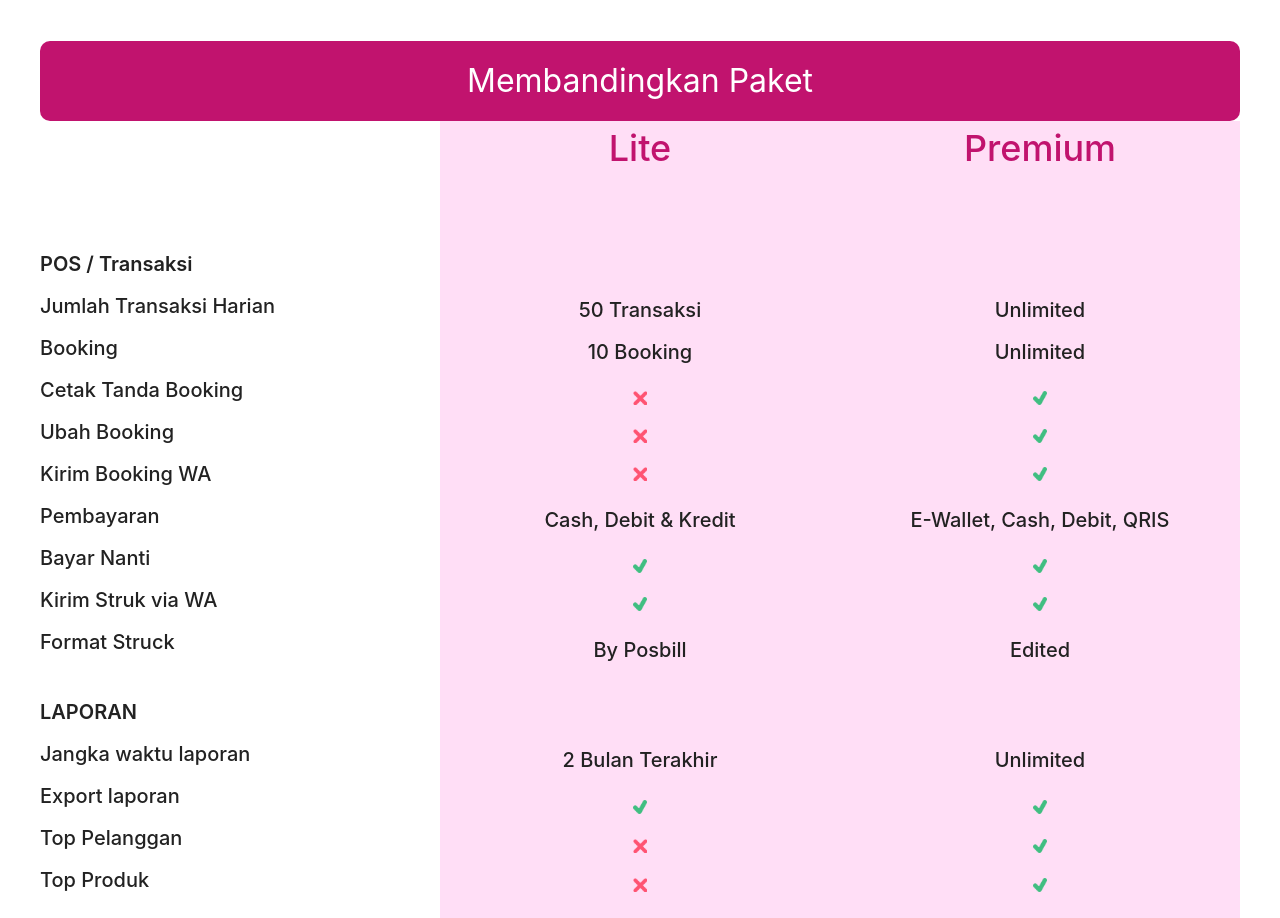
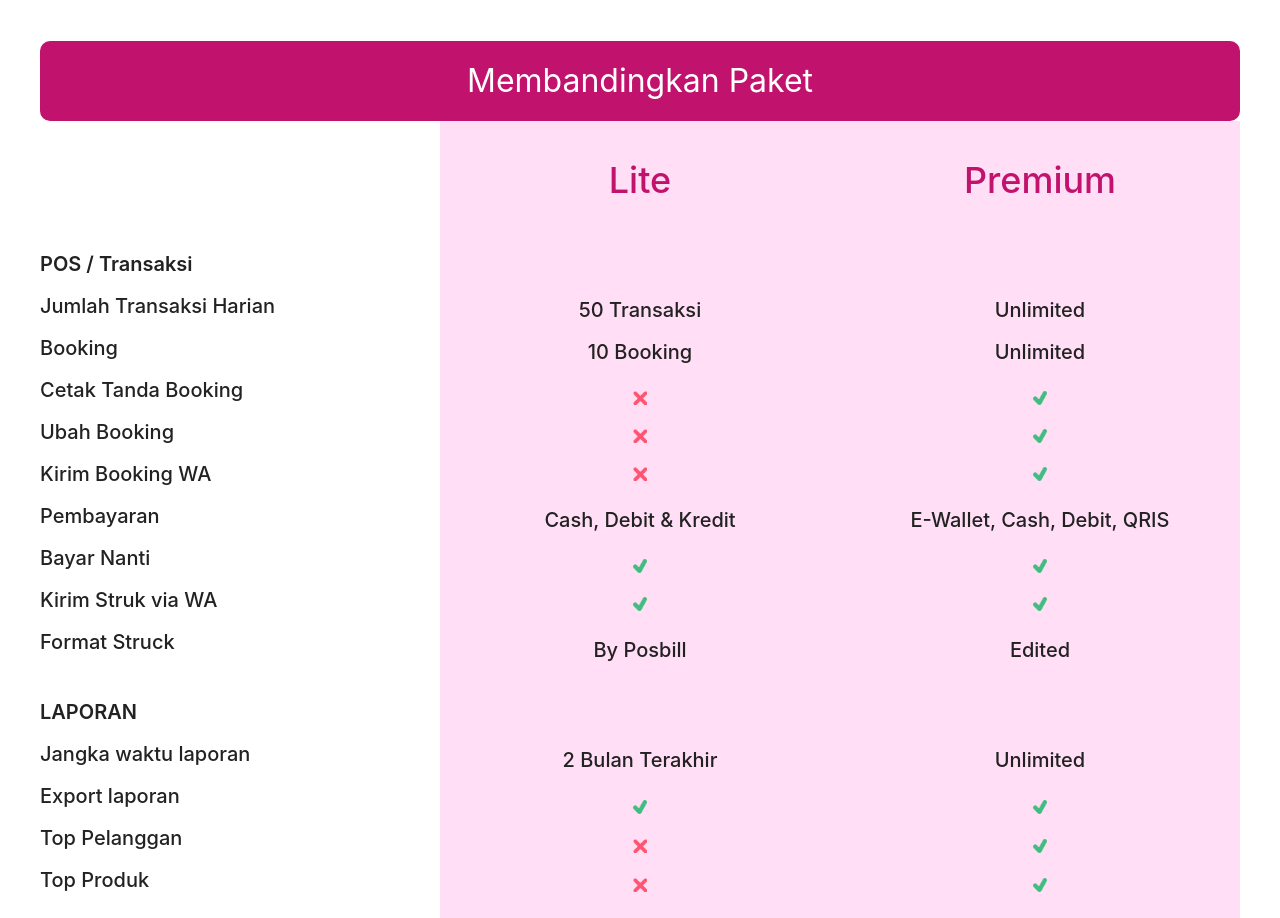
Before and after one commit to muhraihannasy/Posbill, a website: page harga.html in a window 1280 px wide. Shown: the part 1120-2038 px from the top of the page. Drawn offline with nearby package versions, Linux system fonts and the light colour scheme; no server answers.

Commit message:
second commit:

```diff
--- a/harga.html
+++ b/harga.html
@@ -172,7 +172,7 @@
                         </div>
                     </div>
                     <div class="bg-[#FFDEF6] flex-1 text-center">
-                        <h2 class="text-[36px] font-medium text-[#C1136E]">Lite</h2>
+                        <h2 class="text-[36px] font-medium text-[#C1136E] translate-y-[2rem]">Lite</h2>
                         <div class="flex flex-col items-center mt-[7.5rem] gap-3">
                             <h3 class="font-medium text-[#222222] text-[20px]">50 Transaksi</h3>
                             <h3 class="font-medium text-[#222222] text-[20px]">10 Booking</h3>
@@ -217,7 +217,7 @@
                         </div>
                     </div>
                     <div class="bg-[#FFDEF6] flex-1 text-center flex flex-col">
-                        <h2 class="text-[36px] font-medium text-[#C1136E] ">Premium</h2>
+                        <h2 class="text-[36px] font-medium text-[#C1136E] translate-y-[2rem] ">Premium</h2>
                         <div class="flex flex-col items-center mt-[7.5rem] gap-3 ">
                             <h3 class="font-medium text-[#222222] text-[20px]">Unlimited</h3>
                             <h3 class="font-medium text-[#222222] text-[20px]">Unlimited</h3>
```
